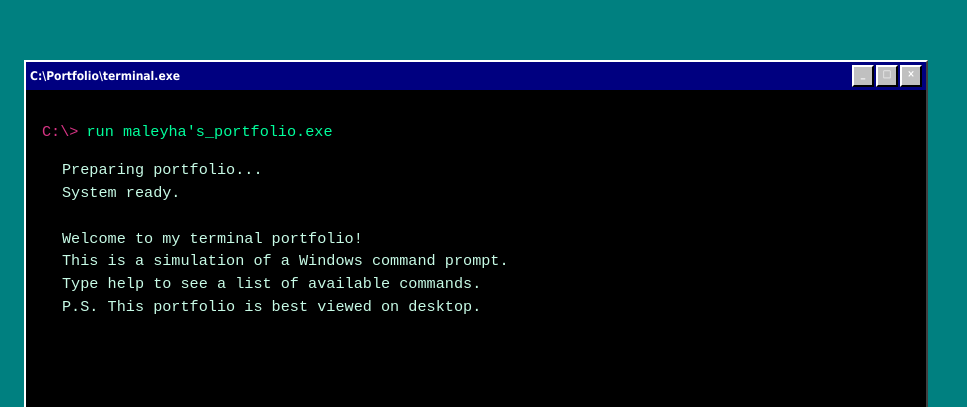
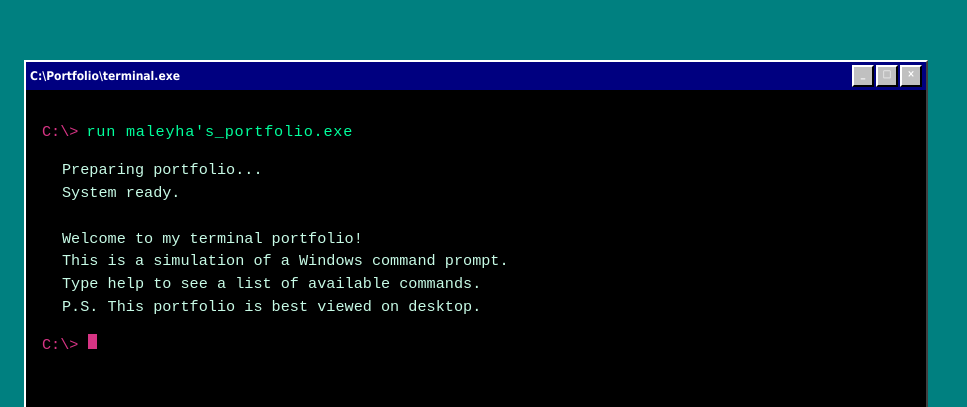
Before and after one commit to maleyhaf/terminal_portfolio, a Next.js app in the folder terminal_portfolio/: page / in a window 1280 px wide. Shown: the part 200-607 px from the top of the page, without its empty margins (0-967 px from the left). Built offline with nearby package versions, Linux system fonts and the light colour scheme.

Commit message:
live terminal

```diff
--- a/terminal_portfolio/app/globals.css
+++ b/terminal_portfolio/app/globals.css
@@ -33,7 +33,7 @@ body {
   margin: 0;
   background-color: #008080; /* classic Windows desktop teal */
   font-family: Tahoma, "MS Sans Serif", Arial, sans-serif;
-  cursor: pointer;
+  cursor: ;
 }
 
 /* Root container */
@@ -146,11 +146,12 @@ body {
 /* Cursor */
 .cursor {
   display: inline-block;
-  width: 10px;
-  height: 1.2em;
+  width: 1ch;        /* width of one character */
+  height: 1em;          /* height of text */
   background-color: var(--accent);
-  margin-left: 4px;
-  animation: blink 1.1s steps(1) infinite;
+  animation: blink 1s step-start infinite;
+  top: 0;
+  bottom: 0;
 }
 
 /* Window components */
@@ -163,6 +164,7 @@ body {
   color: #000;
   padding: 0.4rem 0.6rem;
   font-size: 0.8rem;
+
 }
 
 
@@ -171,3 +173,27 @@ body {
     opacity: 0;
   }
 }
+
+.terminal-input {
+  background: transparent;
+  border: none;
+  outline: none;
+  padding: 0;
+  margin: 0;
+  width: 100%;
+  caret-color: transparent; /* hide native cursor */
+}
+
+
+.terminal-command,
+.terminal-input {
+  font-family: 'Courier New', monospace;
+  font-size: 0.95rem;
+  line-height: 1.5;
+  letter-spacing: 0.05em;
+  color: var(--terminal-text);
+}
+
+.terminal-input::placeholder {
+  color: #00ff00; /* match terminal color */
+}
--- a/terminal_portfolio/app/page.tsx
+++ b/terminal_portfolio/app/page.tsx
@@ -1,11 +1,15 @@
 "use client";
 
-import { useEffect, useState, useRef} from "react";
-import { motion } from "framer-motion";
-
+import { useEffect, useState, useRef } from "react";
 import commands from "../data/commands";
 
-/* Typing effect */
+/* ---------- Types ---------- */
+
+type HistoryItem = {
+  command: string;
+  output: string[];
+};
+
 type TypingProps = {
   text: string;
   startType: boolean;
@@ -13,6 +17,8 @@ type TypingProps = {
   cursorDelayAfterDone?: number;
   onTypingComplete?: () => void;
 };
+
+/* ---------- Typing Effect ---------- */
 
 function TypingWithCursor({
   text,
@@ -23,13 +29,12 @@ function TypingWithCursor({
 }: TypingProps) {
   const [count, setCount] = useState(0);
   const [showCursor, setShowCursor] = useState(true);
-
-  const completedRef = useRef(false); // 🔑
+  const completedRef = useRef(false);
 
   useEffect(() => {
     if (!startType) return;
 
-    completedRef.current = false; // reset for this run
+    completedRef.current = false;
     setCount(0);
     setShowCursor(true);
 
@@ -39,7 +44,7 @@ function TypingWithCursor({
           clearInterval(interval);
 
           if (!completedRef.current) {
-            completedRef.current = true; // lock
+            completedRef.current = true;
             setTimeout(() => {
               setShowCursor(false);
               onTypingComplete?.();
@@ -53,7 +58,7 @@ function TypingWithCursor({
     }, charDelay);
 
     return () => clearInterval(interval);
-  }, [startType, text]);
+  }, [startType, text, charDelay, cursorDelayAfterDone, onTypingComplete]);
 
   return (
     <span className="whitespace-nowrap">
@@ -63,41 +68,37 @@ function TypingWithCursor({
   );
 }
 
-/* Home page */
+/* ---------- Home ---------- */
+
 export default function Home() {
-  const [currentCommand, setCurrentCommand] = useState(0);
-  const [linesVisible, setLinesVisible] = useState<number[]>(commands.map(() => 0));
-  const [startTyping, setStartTyping] = useState(false);
+  const [terminalReady, setTerminalReady] = useState(false);
+  const [history, setHistory] = useState<HistoryItem[]>([]);
+  const [input, setInput] = useState("");
 
-  const [typedCommands, setTypedCommands] = useState<boolean[]>(
-    commands.map(() => false)
+  /* ---------- Command handling ---------- */
+
+  const handleKeyDown = (e: React.KeyboardEvent<HTMLInputElement>) => {
+    if (e.key !== "Enter") return;
+
+    const trimmed = input.trim();
+    if (!trimmed) return;
+
+    const match = commands.find(
+      (cmd) => cmd.text.toLowerCase() === trimmed.toLowerCase()
     );
 
-  useEffect(() => setStartTyping(true), []);
+    setHistory((prev) => [
+      ...prev,
+      {
+        command: trimmed,
+        output: match
+          ? match.output
+          : [`'${trimmed}' is not recognized as a command.`],
+      },
+    ]);
 
-  const handleTypingComplete = (index: number) => {
-    setTypedCommands((prev) =>
-      prev.map((v, i) => (i === index ? true : v))
-    );
-
-    const totalLines = commands[index].output.length;
-    let shown = 0;
-
-    const interval = setInterval(() => {
-      shown++;
-      setLinesVisible((prev) =>
-        prev.map((v, i) => (i === index ? shown : v))
-      );
-
-      if (shown >= totalLines) {
-        clearInterval(interval);
-        setTimeout(() => {
-          setCurrentCommand((prev) => prev + 1);
-        }, 600);
-      }
-    }, 400);
+    setInput("");
   };
-
 
   return (
     <main className="terminal-root">
@@ -114,40 +115,62 @@ export default function Home() {
 
         {/* Terminal body */}
         <div className="terminal-body">
-          {commands.map((cmd, idx) => (
-            <div key={idx}>
-              {/* Command */}
-              {idx <= currentCommand && (
+          {/* Intro command (typed once) */}
+          {!terminalReady && (
             <p>
               <span className="terminal-prompt">C:\&gt;</span>
               <span className="terminal-command">
                 <TypingWithCursor
-                      text={cmd.text}
-                      startType={idx === currentCommand && !typedCommands[idx]} charDelay={70}
+                  text={commands[0].text}
+                  startType
                   cursorDelayAfterDone={600}
-                      onTypingComplete={() => handleTypingComplete(idx)}
+                  onTypingComplete={() => {
+                    setHistory([
+                      {
+                        command: commands[0].text,
+                        output: commands[0].output,
+                      },
+                    ]);
+                    setTerminalReady(true);
+                  }}
                 />
               </span>
+
             </p>
           )}
 
-              {/* Output */}
-              {linesVisible[idx] > 0 && (
+          {/* Command history */}
+          {history.map((item, i) => (
+            <div key={i}>
+              <p>
+                <span className="terminal-prompt">C:\&gt;</span>
+                <span className="terminal-command">{item.command}</span>
+              </p>
+
               <div className="terminal-output mt-2 space-y-1">
-                  {cmd.output.slice(0, linesVisible[idx]).map((line, i) => (
-                    <div key={i}>{line}</div>
+                {item.output.map((line, j) => (
+                  <div key={j}>{line || "\u00A0"}</div>
                 ))}
               </div>
-              )}
             </div>
           ))}
 
-          {/* Cursor after all commands */}
-          {currentCommand >= commands.length && (
-            <p className="terminal-cursor mt-2">
-              <span className="terminal-prompt">$</span>
-              <span className="cursor" />
+          {/* Live input */}
+          {terminalReady && (
+            <p className="flex items-center relative">
+              <span className="terminal-prompt">C:\&gt;</span>
+              <input
+                className="terminal-input"
+                value={input}
+                onChange={(e) => setInput(e.target.value)}
+                onKeyDown={handleKeyDown}
+                autoFocus
+                spellCheck={false}
+                aria-label="Terminal command input"
+              />
+              <span className="cursor absolute bottom-0 pb-0 mb-0" style={{ left: `${input.length + 5}ch` }}/>
             </p>
+
           )}
         </div>
       </div>
--- a/terminal_portfolio/data/commands.ts
+++ b/terminal_portfolio/data/commands.ts
@@ -35,6 +35,6 @@ const commands = [
       "JavaScript, TypeScript, React, Node.js, CSS, HTML",
     ],
   },
-] as const;
+];
 
 export default commands;
```
Lines whose indentation alone changed are shown as unchanged.
